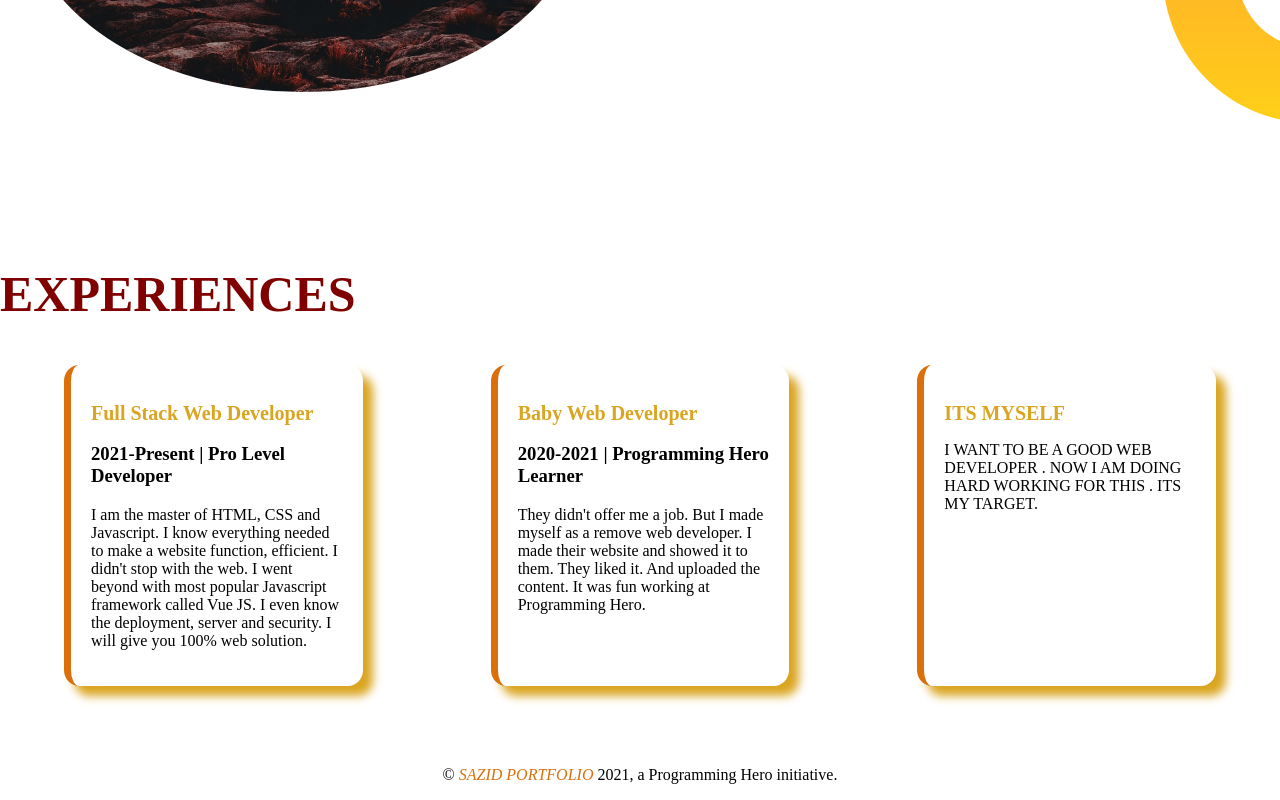
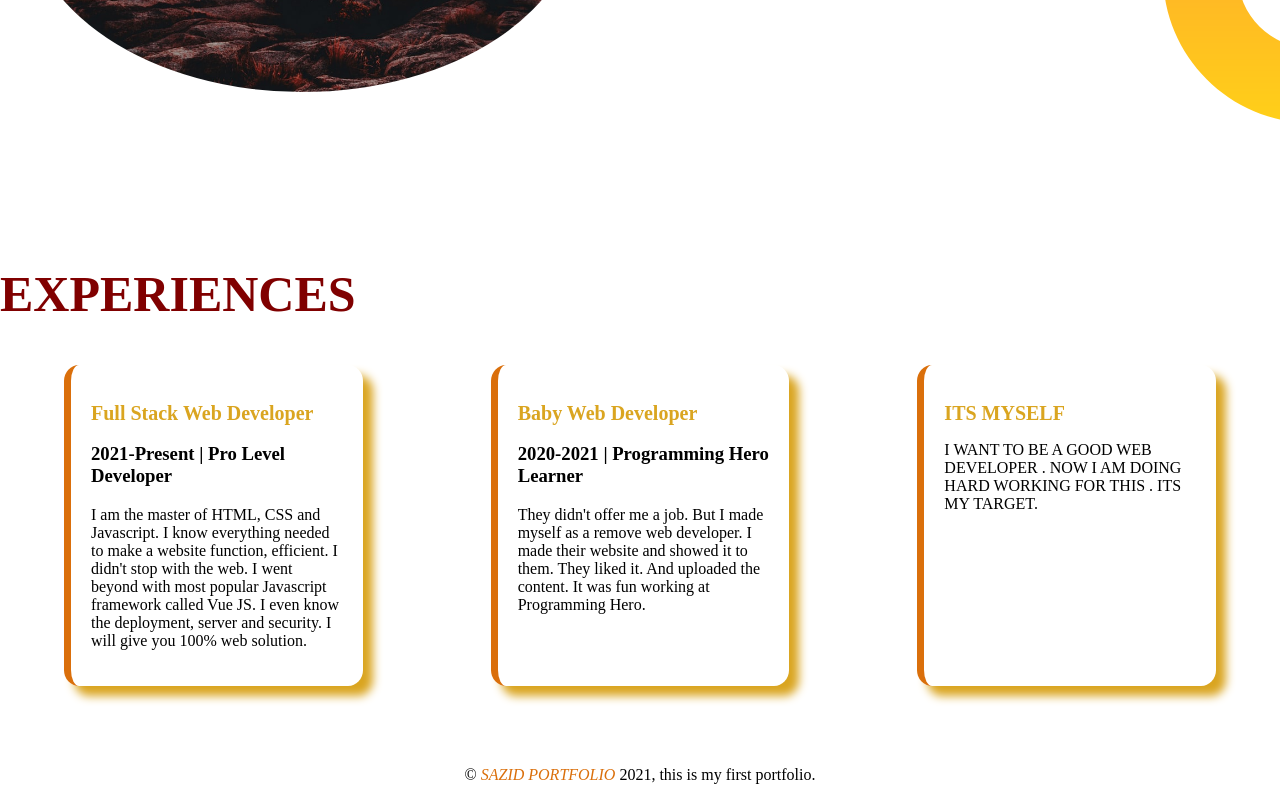
Before and after one commit to SAZID404/developer-portfolio-one-, a plain HTML site: page index.html in a window 1280 px wide. Shown: the part 958-1758 px from the top of the page. Drawn offline with Linux system fonts and the light colour scheme; files whose address does not match are found by name; a web font is replaced by a local one.

Commit message:
portfolio updated

```diff
--- a/index.html
+++ b/index.html
@@ -87,7 +87,7 @@
 
     <section>
         <footer>
-            <p> © <SPan class="SA"> <i>SAZID PORTFOLIO</i> </SPan> 2021, a Programming Hero initiative.</p>
+            <p> © <SPan class="SA"> <i>SAZID PORTFOLIO</i> </SPan> 2021, this is my first portfolio.</p>
         </footer>
     </section>
 
```
